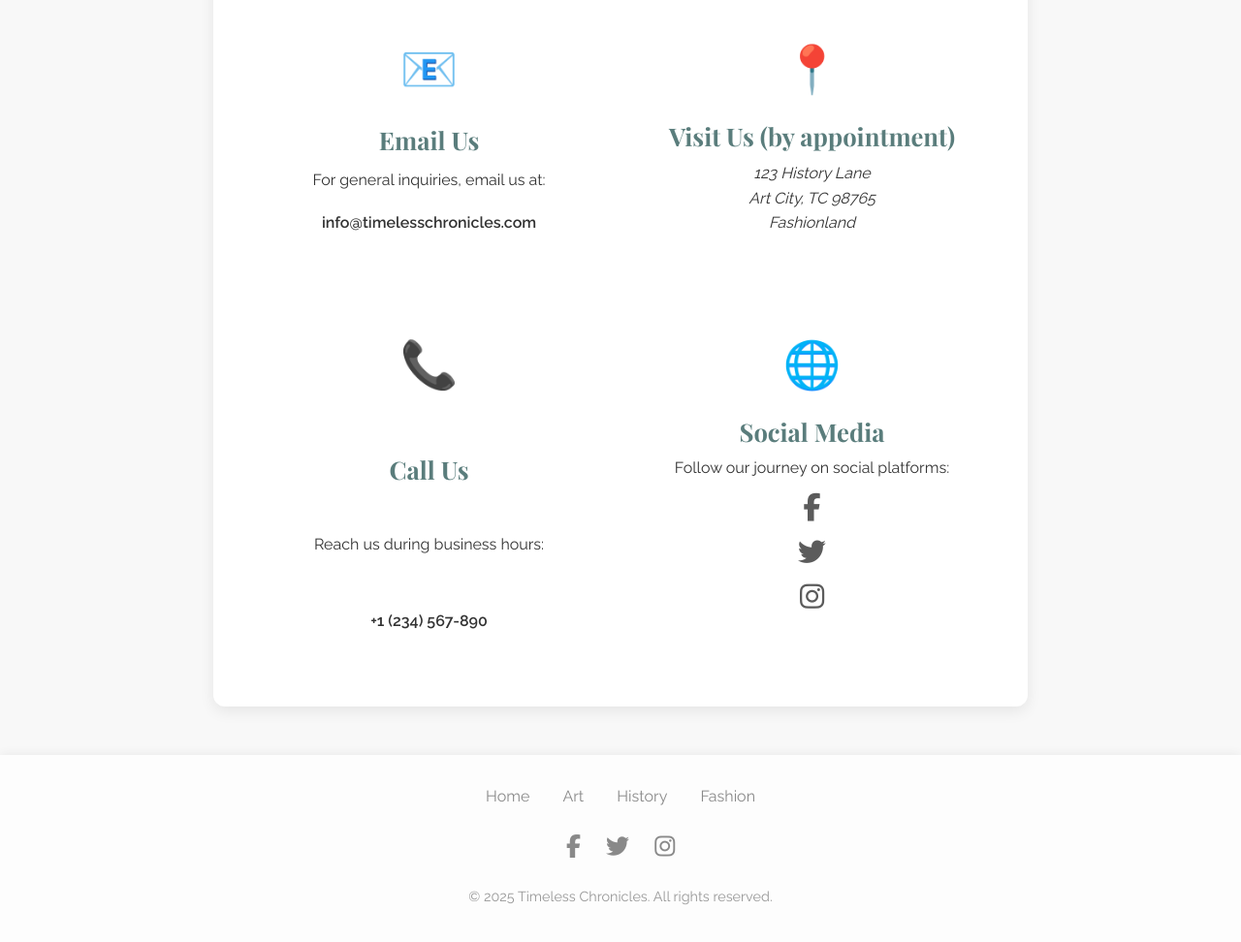
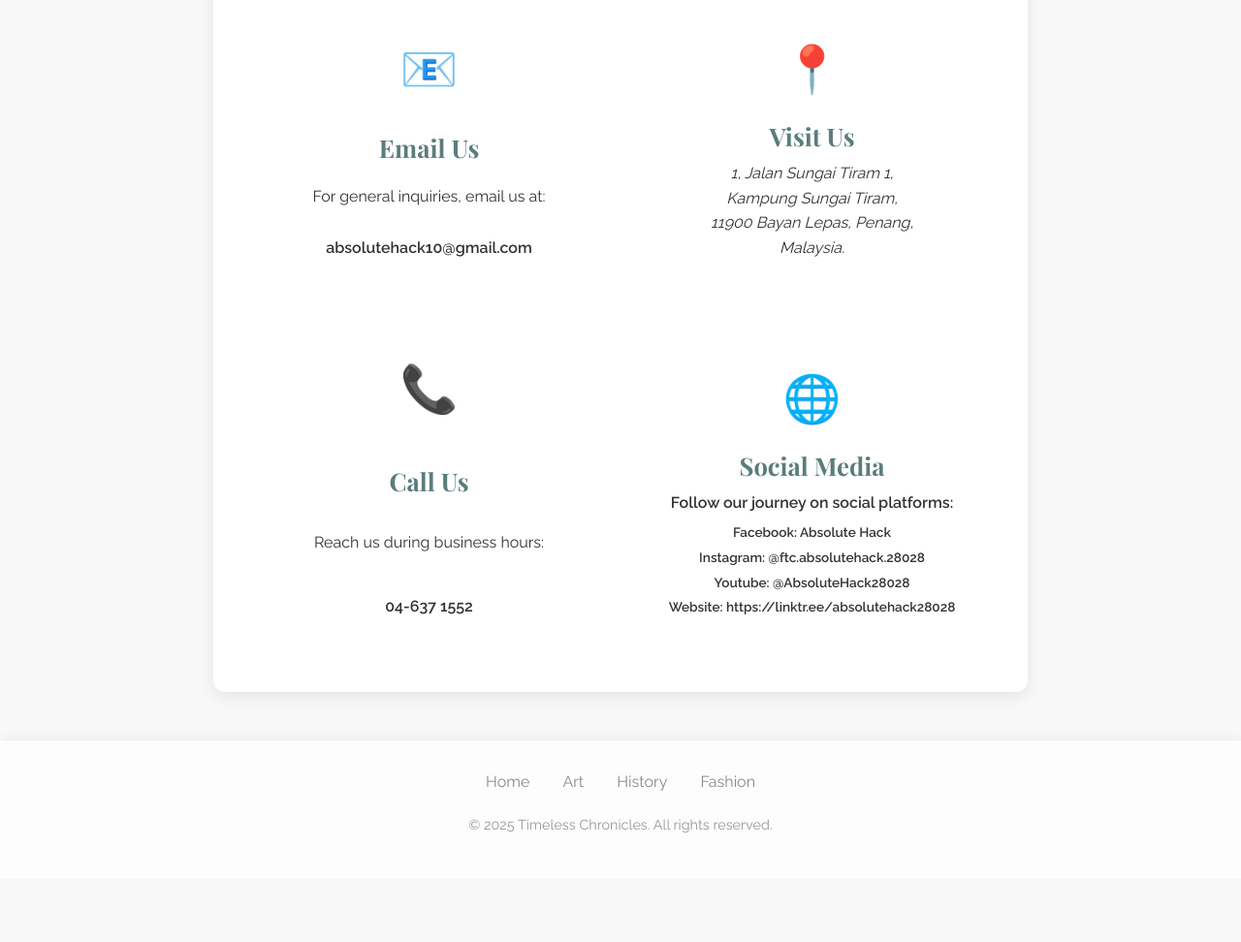
Before and after one commit to dreamtraveller1314/Timeless_Chronicles, a plain HTML site: page contact.html in a window 1280 px wide. Shown: the part 1434-2406 px from the top of the page at 97% size. After the commit the page ends 2341 px from the top, so only its background shows below. Drawn offline with nearby package versions, Linux system fonts and the light colour scheme.

Commit message:
contact page

```diff
--- a/contact.html
+++ b/contact.html
@@ -4,25 +4,19 @@
     <meta charset="UTF-8">
     <meta name="viewport" content="width=device-width, initial-scale=1.0">
     <title>Timeless Chronicles | Contact Us</title>
-    <!-- Favicon and basic metadata -->
-    <link rel="icon" href="images/favicon.ico" type="image/x-icon">
     <meta name="description" content="Contact Timeless Chronicles with your questions, feedback, or inquiries.">
 
-    <!-- Stylesheets for modern design -->
     <link rel="stylesheet" href="css/base.css">
     <link rel="stylesheet" href="css/theme.css">
     <link rel="stylesheet" href="css/layout.css">
     <link rel="stylesheet" href="css/components.css">
-    <link rel="stylesheet" href="css/pages/contact.css"> <!-- Specific styles for contact page -->
+    <link rel="stylesheet" href="css/pages/contact.css">
 
-    <!-- Google Fonts: Playfair Display for headings, Raleway for body text -->
     <link href="https://fonts.googleapis.com/css2?family=Playfair+Display:wght@400;700&family=Raleway:wght@300;400;600&display=swap" rel="stylesheet">
 
-    <!-- Animate On Scroll (AOS) CSS -->
     <link href="https://cdn.jsdelivr.net/npm/aos@2.3.4/dist/aos.css" rel="stylesheet" />
 </head>
 <body>
-    <!-- Page Loader (initial loading animation) -->
     <div id="loader" class="loader">
         <div class="loader-content">
             <div class="loader-spinner"></div>
@@ -30,10 +24,8 @@
         </div>
     </div>
 
-    <!-- Subtle animated background shapes -->
     <div class="floating-shapes"></div>
 
-    <!-- Main Header Component (shared across pages) -->
     <header class="main-header">
         <div class="header-content container">
             <h1>Timeless Chronicles</h1>
@@ -50,7 +42,6 @@
         </div>
     </header>
 
-    <!-- Main Content Area -->
     <main class="contact-container container">
         <section class="contact-hero text-center" data-aos="fade-up" data-aos-once="true">
             <h2>Reach Out to Timeless Chronicles</h2>
@@ -62,7 +53,7 @@
             <form class="contact-form">
                 <div class="form-group">
                     <label for="name">Your Name:</label>
-                    <input type="text" id="name" name="name" placeholder="John Doe" required>
+                    <input type="text" id="name" name="name" placeholder="your name" required>
                 </div>
                 <div class="form-group">
                     <label for="email">Your Email:</label>
@@ -87,38 +78,39 @@
                     <div class="info-icon">📧</div>
                     <h4>Email Us</h4>
                     <p>For general inquiries, email us at:</p>
-                    <a href="mailto:info@timelesschronicles.com">info@timelesschronicles.com</a>
+                    <a href="mailto:xinru2509@gmail.com">absolutehack10@gmail.com</a>
                 </div>
                 <div class="info-card card-item">
                     <div class="info-icon">📍</div>
-                    <h4>Visit Us (by appointment)</h4>
+                    <h4>Visit Us</h4>
                     <address>
-                        123 History Lane<br>
-                        Art City, TC 98765<br>
-                        Fashionland
+                        1, Jalan Sungai Tiram 1, <br>
+                        Kampung Sungai Tiram,<br>
+                        11900 Bayan Lepas, Penang,<br>
+                        Malaysia.
                     </address>
                 </div>
                 <div class="info-card card-item">
                     <div class="info-icon">📞</div>
                     <h4>Call Us</h4>
                     <p>Reach us during business hours:</p>
-                    <a href="tel:+1234567890">+1 (234) 567-890</a>
+                    <a href="tel:+6046371552">04-637 1552</a>
                 </div>
                 <div class="info-card card-item">
-                    <div class="info-icon">🌐</div>
-                    <h4>Social Media</h4>
-                    <p>Follow our journey on social platforms:</p>
-                    <div class="social-links small">
-                        <a href="#" aria-label="Facebook"><i class="fab fa-facebook-f"></i></a>
-                        <a href="#" aria-label="Twitter"><i class="fab fa-twitter"></i></a>
-                        <a href="#" aria-label="Instagram"><i class="fab fa-instagram"></i></a>
-                    </div>
+                    <a href="https://linktr.ee/absolutehack28028" target="_blank" rel="noopener noreferrer" class="social-link-card">
+                        <div class="info-icon">🌐</div>
+                        <h4>Social Media</h4>
+                        <p>Follow our journey on social platforms:</p>
+                        <social>Facebook: Absolute Hack<br>
+                        Instagram: @ftc.absolutehack.28028<br>
+                        Youtube: @AbsoluteHack28028<br>
+                        Website: https://linktr.ee/absolutehack28028</social>
+                    </a>
                 </div>
             </div>
         </section>
     </main>
 
-    <!-- Footer Component (shared across pages) -->
     <footer class="main-footer">
         <div class="footer-content container">
             <div class="footer-links">
@@ -127,16 +119,10 @@
                 <a href="history.html">History</a>
                 <a href="fashion.html">Fashion</a>
             </div>
-            <div class="social-links">
-                <a href="#" aria-label="Facebook"><i class="fab fa-facebook-f"></i></a>
-                <a href="#" aria-label="Twitter"><i class="fab fa-twitter"></i></a>
-                <a href="#" aria-label="Instagram"><i class="fab fa-instagram"></i></a>
-            </div>
             <p class="copyright">© 2025 Timeless Chronicles. All rights reserved.</p>
         </div>
     </footer>
 
-    <!-- Global Controls (Music, Theme Toggle, Back to Top) -->
     <div class="global-controls">
         <button id="play-music-btn" class="control-btn">🎵 Play Music</button>
         <button id="toggle-theme-btn" class="control-btn">🌓 Toggle Theme</button>
@@ -148,32 +134,24 @@
 
     <button id="top-btn" class="back-to-top">↑</button>
 
-    <!-- Background Music Audio -->
     <audio id="bg-music" loop>
         <source src="audios/Timeless-Memories.mp3" type="audio/mpeg">
         Your browser does not support the audio element.
     </audio>
-    <!-- No specific game sounds needed for contact page, but included correct/incorrect for consistency -->
     <audio id="correctSound" src="audios/correct.mp3"></audio>
     <audio id="incorrectSound" src="audios/incorrect.mp3"></audio>
 
-    <!-- External JavaScript Libraries -->
-    <!-- Font Awesome for icons -->
     <script src="https://kit.fontawesome.com/a076d05399.js" crossorigin="anonymous"></script>
-    <!-- Animate On Scroll (AOS) JS -->
     <script src="https://cdn.jsdelivr.net/npm/aos@2.3.4/dist/aos.js"></script>
-
-    <!-- Your Custom JavaScript Files -->
     <script src="js/core.js"></script>
     <script src="js/ui.js"></script>
     <script src="js/theme.js"></script>
 
     <script>
-        // AOS initialization - keep here for overall page animations
         AOS.init({
-            duration: 1000, // animation duration
-            once: true,     // whether animation should happen only once - default
-            offset: 50      // offset (in px) from the top of the screen
+            duration: 1000,
+            once: true,
+            offset: 50
         });
     </script>
 </body>
--- a/css/base.css
+++ b/css/base.css
@@ -187,7 +187,6 @@ select:focus {
     top: 0;
     left: 0;
     display: flex;
-    flex-direction: column;
     align-items: center;
     justify-content: center;
     transition: opacity 0.5s ease;
@@ -197,6 +196,14 @@ select:focus {
 .loader.hidden {
     opacity: 0;
     pointer-events: none;
+}
+
+.loader-content {
+    display: flex;
+    flex-direction: column;
+    align-items: center;
+    justify-content: center;
+    text-align: center;
 }
 
 .loader-spinner {
@@ -218,7 +225,6 @@ select:focus {
     0% { transform: rotate(0deg); }
     100% { transform: rotate(360deg); }
 }
-
 
 .floating-shapes {
     position: fixed;
--- a/css/pages/contact.css
+++ b/css/pages/contact.css
@@ -106,15 +106,17 @@
     margin-bottom: 5px;
 }
 
+.info-card social {
+    font-size: 0.85em;
+    color: var(--text-color);
+    margin-bottom: 5px;
+    font-weight: 600;
+}
+
 .info-card a {
     font-weight: 600;
     display: block; /* Make links block for better spacing */
     margin-top: 10px;
-}
-
-.info-card .social-links.small a {
-    font-size: 1.2em; /* Smaller icons for this specific grid */
-    margin: 0 5px;
 }
 
 /* Dark Theme Adjustments for Contact Page */
--- a/js/core.js
+++ b/js/core.js
@@ -1,8 +1,4 @@
-
-
-
-
-  const historyEras = [
+const historyEras = [
     {
         id: 'ancient',
         name: 'Ancient Civilizations',
@@ -623,7 +619,6 @@ const artQuestions = [
 
 
   const correctSound = document.getElementById('correctSound');
-  const incorrectSound = document.getElementById('incorrectSound');
 
   function playSound(audioElement) {
     if (audioElement) {
@@ -681,7 +676,6 @@ window.memoryGameCards = memoryGameCards;
 window.fashionChatbotResponses = fashionChatbotResponses;
 window.toolImages = toolImages;
 window.correctSound = correctSound;
-window.incorrectSound = incorrectSound;
 window.playSound = playSound;
 window.shuffleArray = shuffleArray;
 window.showElement = showElement;
--- a/js/modules/art-quiz.js
+++ b/js/modules/art-quiz.js
@@ -133,8 +133,6 @@ document.addEventListener('DOMContentLoaded', () => {
                 options[question.correctAnswer].classList.add('correct-answer');
                 quizFeedback.innerHTML = `❌ Wrong!`;
                 quizExplanation.innerHTML = `Correct answer is <strong>${question.options[question.correctAnswer]}</strong>.<br>🧠 ${question.explanation}`;
-                const incorrectAudio = document.getElementById('incorrectSound');
-                if (incorrectAudio) incorrectAudio.play();
             }
         }
 
--- a/js/modules/art-timeline.js
+++ b/js/modules/art-timeline.js
@@ -59,8 +59,5 @@ document.addEventListener('DOMContentLoaded', () => {
             button.classList.add('active');
         });
     });
-
-
-    document.querySelector('.art-timeline-navigation button[data-era=""]').classList.add('active');
     updateTextColors(artTimelineContent);
 });
```
Also changed, not shown: index.html (+4 -8 lines), 3 other files.
